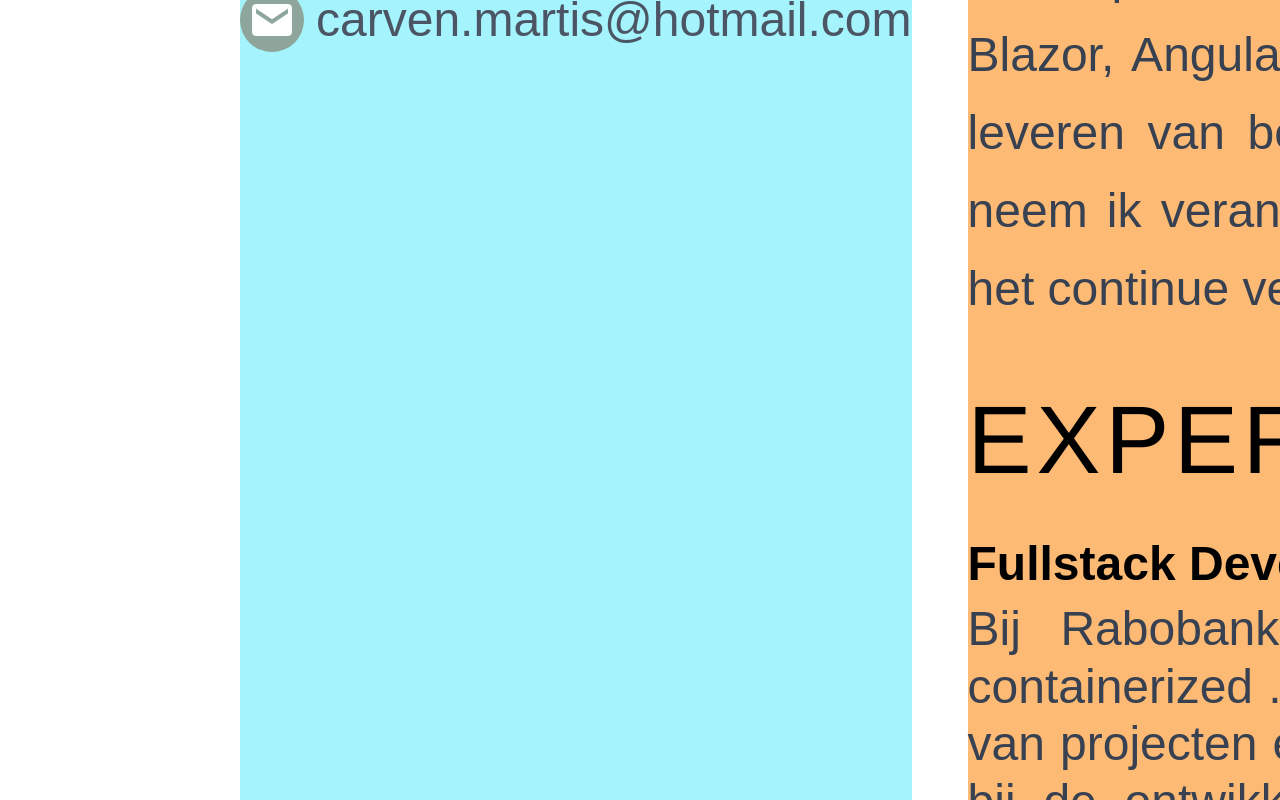
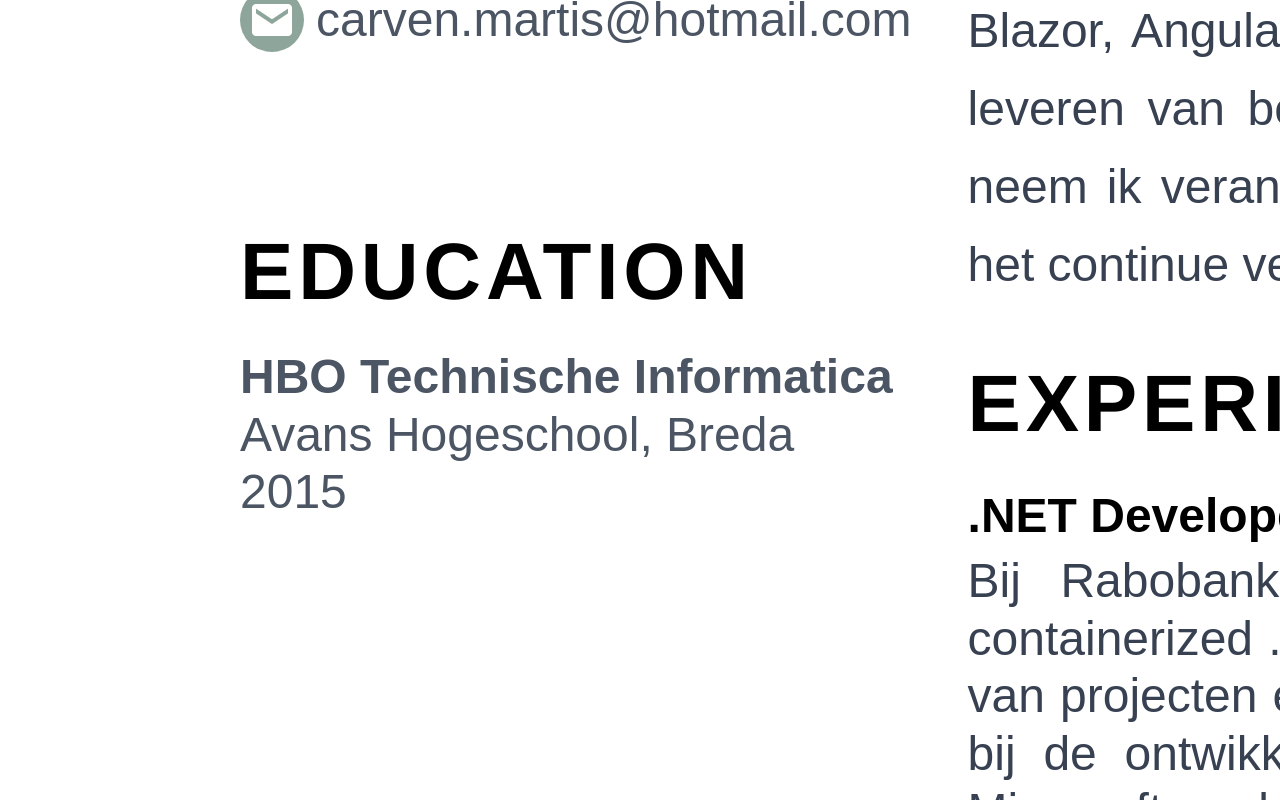
Before and after one commit to carvenmartis/resume, a Next.js app: page / in a window 1280 px wide. Shown: the part 1220-2020 px from the top of the page. Built offline with nearby package versions, Linux system fonts and the light colour scheme.

Commit message:
education

```diff
--- a/src/app/globals.css
+++ b/src/app/globals.css
@@ -71,8 +71,8 @@ h3 {
 }
 
 h3 {
-  font-size: 6rem;
-  font-size: bold;
+  font-size: 5rem;
+  font-weight: bold;
   margin-bottom: 1rem;
 }
 
--- a/src/components/experience-card.tsx
+++ b/src/components/experience-card.tsx
@@ -10,7 +10,7 @@ const ExperienceCard: React.FC<ExperienceCardProps> = ({ experience }) => {
     <div className="mb-5">
       <div className="flex justify-between items-center">
         <h4 className="text-black text-[3rem] font-bold">
-          {experience.position}({experience.company})
+          {experience.position} ({experience.company})
         </h4>
         <p className="text-black font-bold text-[2.8em] uppercase">
           {experience.period}
--- a/src/pages/contact.tsx
+++ b/src/pages/contact.tsx
@@ -1,9 +1,15 @@
 import { ContactProps } from "@/types/resume";
 import React from "react";
 
-const Contact = ({ contact }: { contact: ContactProps }) => {
+const Contact = ({
+  contact,
+  className,
+}: {
+  contact: ContactProps;
+  className: string;
+}) => {
   return (
-    <div>
+    <div className={className}>
       <div className="flex items-center gap-3 pt-[6rem]">
         <div className="p-2 bg-[#8ea59b] text-white rounded-full flex justify-center items-center">
           <i className="bx bxs-map"></i>
--- /dev/null
+++ b/src/pages/education.tsx
@@ -0,0 +1,29 @@
+import { DegreeProps } from "@/types/resume";
+import React from "react";
+
+interface EducationProps {
+  degrees: DegreeProps[];
+}
+
+const Education: React.FC<EducationProps> = ({ degrees }) => {
+  return (
+    <div>
+      <h3 className="text-black">Education</h3>
+      <ul>
+        {degrees.map((degree, index) => (
+          <li key={index}>
+            <div>
+              <p className="font-bold">{degree.degree}</p>
+              <p>
+                {degree.school}, {degree.city}
+              </p>
+              <p>{degree.endDate}</p>
+            </div>
+          </li>
+        ))}
+      </ul>
+    </div>
+  );
+};
+
+export default Education;
--- a/src/pages/left-panel.tsx
+++ b/src/pages/left-panel.tsx
@@ -1,11 +1,14 @@
 import { ResumeProps } from "@/types/resume";
 import React from "react";
 import Contact from "./contact";
+import Education from "./education";
 
-const LeftPanel = ({ resume: data }: { resume: ResumeProps }) => {
+const LeftPanel = ({ resume }: { resume: ResumeProps }) => {
   return (
-    <section className="w-1/3 h-full mr-4 space-y-4 text-gray-600 pt-16 bg-cyan-200">
-      <Contact contact={data.contact} />
+    <section className="w-1/3 h-full mr-4 space-y-4 text-gray-600 pt-16 ">
+      <Contact contact={resume.contact} className="mb-[10rem]" />
+
+      <Education degrees={resume.degrees} />
     </section>
   );
 };
--- a/src/pages/right-panel.tsx
+++ b/src/pages/right-panel.tsx
@@ -5,7 +5,7 @@ import Experience from "./experience";
 
 const RightPanel = ({ resume }: { resume: ResumeProps }) => {
   return (
-    <section className="flex-grow h-full bg-orange-300">
+    <section className="flex-grow h-full ">
       <Profile profile={resume.profile} className="mb-10" />
 
       <Experience experiences={resume.experiences} />
--- a/src/types/resume.tsx
+++ b/src/types/resume.tsx
@@ -11,10 +11,12 @@ export interface ContactProps {
   email: string;
 }
 
-export interface EducationProps {
+export interface DegreeProps {
   degree: string;
   school: string;
   city: string;
+  startDate: string;
+  endDate: string;
 }
 
 export interface CertificationProps {
@@ -43,7 +45,7 @@ export interface ExperienceProps {
 export interface ResumeProps {
   profile: ProfileProps;
   contact: ContactProps;
-  educations: EducationProps[];
+  degrees: DegreeProps[];
   certifications: CertificationProps[];
   skills: SkillsProps;
   experiences: ExperienceProps[];
@@ -63,11 +65,13 @@ export const ResumeData: ResumeProps = {
     phone: "+31 (0) 6 48 36 55 55",
     email: "carven.martis@hotmail.com",
   },
-  educations: [
+  degrees: [
     {
       degree: "HBO Technische Informatica",
       school: "Avans Hogeschool",
       city: "Breda",
+      startDate: "2010",
+      endDate: "2015",
     },
   ],
   certifications: [
@@ -89,13 +93,12 @@ export const ResumeData: ResumeProps = {
       "Blazor",
       "Angular",
       "TypeScript",
-      // Add remaining skills...
     ],
-    languages: ["Dutch", "English"],
+    languages: ["Dutch", "English", "Spanish"],
   },
   experiences: [
     {
-      position: "Fullstack Developer & DevOps Engineer",
+      position: ".NET Developer",
       company: "Rabobank",
       period: "2022 – 2024",
       description:
```
